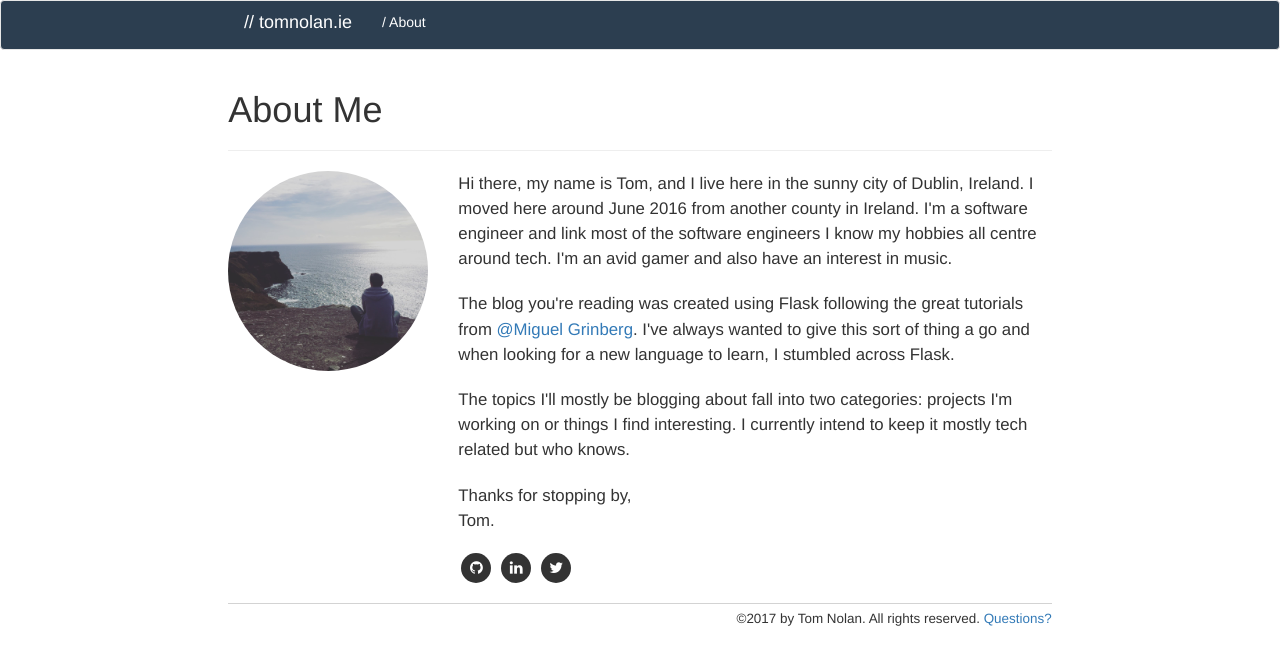
After one commit to rtnolan/tomnolan-ie, a Flask app: page /about in a window 1280 px wide. The commit adds this page. Shown: the top 665 px of the page. Run offline with Flask 2, Linux system fonts and the light colour scheme; parts of the project's set-up code (start-up, migrations or seed data) failed here and were passed over; some libraries are stand-ins or nearby versions.

Commit message:
updated about page

```diff
--- a/app/blueprints/authgwy/templates/authgwy/login.html
+++ b/app/blueprints/authgwy/templates/authgwy/login.html
@@ -7,7 +7,7 @@
 <div class="page-header">
     <h1>Login</h1>
 </div>
-<div class="col-md-4">
+<div>
     {{ wtf.quick_form(form) }}
     <br>
     <p>Forgot your password? <a href="{{ url_for('authgwy.password_reset_request') }}">Click here to reset it</a>.</p>
--- /dev/null
+++ b/app/blueprints/main/templates/main/about.html
@@ -0,0 +1,32 @@
+{% extends "base.html" %}
+
+{% block page_content %}
+<h1>About Me </h1>
+<hr />
+<div>
+	<div class="image-cropper">
+		<img src="{{ url_for('static', filename='images/icon.jpg') }}">
+	</div>
+
+	<p> Hi there, my name is Tom, and I live here in the sunny city of Dublin, Ireland. I moved here around June 2016 from another county in Ireland. I'm a software engineer and link most of the software engineers I know my hobbies all centre around tech. I'm an avid gamer and also have an interest in music.
+	</p>
+
+	<p> The blog you're reading was created using Flask following the great tutorials from <a href="https://twitter.com/miguelgrinberg">@Miguel Grinberg</a>. I've always wanted to give this sort of thing a go and when looking for a new language to learn, I stumbled across Flask.
+	</p>
+
+	<p> The topics I'll mostly be blogging about fall into two categories: projects I'm working on or things I find interesting. I currently intend to keep it mostly tech related but who knows.<br/></p>
+
+	<p>Thanks for stopping by,<br/>
+
+	Tom.
+	</p>
+
+	<div class="social">
+  		<a class="fa fa-github" title="" target="_blank" href="https://github.com/trno1an"></a>
+  		<a class="fa fa-linkedin" title="" target="_blank" href="https://www.linkedin.com/in/tom-nolan-801914a7/"></a>
+  		<a class="fa fa-twitter" title="" target="_blank" href="https://twitter.com/trno1an"></a>
+	</div>
+	<br/>
+</div>
+
+{% endblock %}
--- a/app/blueprints/main/templates/main/add_category.html
+++ b/app/blueprints/main/templates/main/add_category.html
@@ -10,7 +10,7 @@
 	{% endif %}
 </diV>
 <br/>
-<a href="{{ url_for('main.add_post') }}" class="btn btn-success">
+<a href="{{ url_for('main.add_post') }}" class="btn btn-success" style="margin-bottom: 20px;">
 	<span class="glyphicon glyphicon-arrow-left"></span> Go Back
 </a>
 {% endblock %}
--- a/app/blueprints/main/templates/main/add_post.html
+++ b/app/blueprints/main/templates/main/add_post.html
@@ -7,7 +7,7 @@
 	{% endif %}
 </diV>
 <br/>
-<a href="{{ url_for('main.add_category') }}" class="btn btn-success">
+<a href="{{ url_for('main.add_category') }}" class="btn btn-success" style="margin-bottom: 20px;">
 	Add Category <span class="glyphicon glyphicon-plus"></span>
 </a>
 {% endblock %}
--- a/app/blueprints/main/views.py
+++ b/app/blueprints/main/views.py
@@ -23,6 +23,10 @@ def index():
 		page, per_page=current_app.config['POSTS_PER_PAGE'], error_out=False)
 	posts = pagination.items
 	return render_template('main/index.html', posts=posts, pagination=pagination)
+
+@main.route('/about', methods=['GET'])
+def about():
+	return render_template('main/about.html')
 
 
 @main.route('/post/<int:id>', methods=['GET', 'POST'])
--- a/app/static/css/style.css
+++ b/app/static/css/style.css
@@ -23,11 +23,14 @@ nav {
 }
 
 .image-cropper {
-    width: 70px;
-    height: 70px;
+    width: 200px;
+    height: 200px;
     position: relative;
     overflow: hidden;
     border-radius: 50%;
+    float: left;
+    margin: 0 30px 200px 0;
+    clear: right;
 }
 
 img {
@@ -38,3 +41,37 @@ img {
 }
 
 div#header {background-color: #2c3e50; height: 50px; margin: 0 0 80px 0;}
+
+p {
+    font-size: 120%;
+    line-height: 150%;
+    margin-bottom: 20px;
+}
+
+#footer {
+    padding:5px 0px;
+    font-size: 80%;
+    text-align: right;
+    border-top: 1px solid;
+    border-color: #D3D3D3;
+}
+#footer p {
+    margin:0;
+}
+* html #footer {
+    height:1px;
+}
+
+.social [class*="fa fa-"] {
+    background-color: #333;
+    border-radius: 30px;
+    color: #fff;
+    display: inline-block;
+    height: 30px;
+    line-height: 30px;
+    margin: auto 3px;
+    width: 30px;
+    font-size: 15px;
+    text-align: center;
+    text-decoration: none;
+}
--- a/app/templates/base.html
+++ b/app/templates/base.html
@@ -7,6 +7,7 @@
 
 <link type="text/css" rel="stylesheet" href="{{ url_for('static', filename='css/style.css') }}" />
 <link rel="shortcut icon" href="{{ url_for('static', filename='images/favicon.ico') }}">
+<link rel="stylesheet" href="https://cdnjs.cloudflare.com/ajax/libs/font-awesome/4.7.0/css/font-awesome.min.css">
 {% endblock %}
 
 {% block navbar %}
@@ -24,7 +25,7 @@
         </div>
         <div class="navbar-collapse collapse">
             <ul class="nav navbar-nav">
-                <li><a class="scroll-link" href="#top-content" style="display: block; color: white; height: 100%; padding: 11px 15px; text-decoration: none;">/ About</a></li>
+                <li><a class="scroll-link" href="{{ url_for('main.about') }}" style="display: block; color: white; height: 100%; padding: 11px 15px; text-decoration: none;">/ About</a></li>
                 {% if current_user.is_authenticated %}
                 <li> <a class="scroll-link" href="{{ url_for('main.add_post') }}" style="display: block; color: white; height: 100%; padding: 11px 15px; text-decoration: none;">/ Add Post</a></li>
                 {% endif %}
@@ -45,8 +46,14 @@
     {% endfor %}
 
     {% block page_content %}{% endblock %}
+
+    <div id="footer">
+    <p>&copy;<script type="text/javascript">document.write(new Date().getFullYear());</script> by Tom Nolan. All rights reserved. <a href="mailto:tomnolan95 _at_ gmail _dot_ com">Questions?</a></p>
+</div>
+
 </div>
 {% endblock %}
+
 
 {% block scripts %}
 {{ super() }}
```
